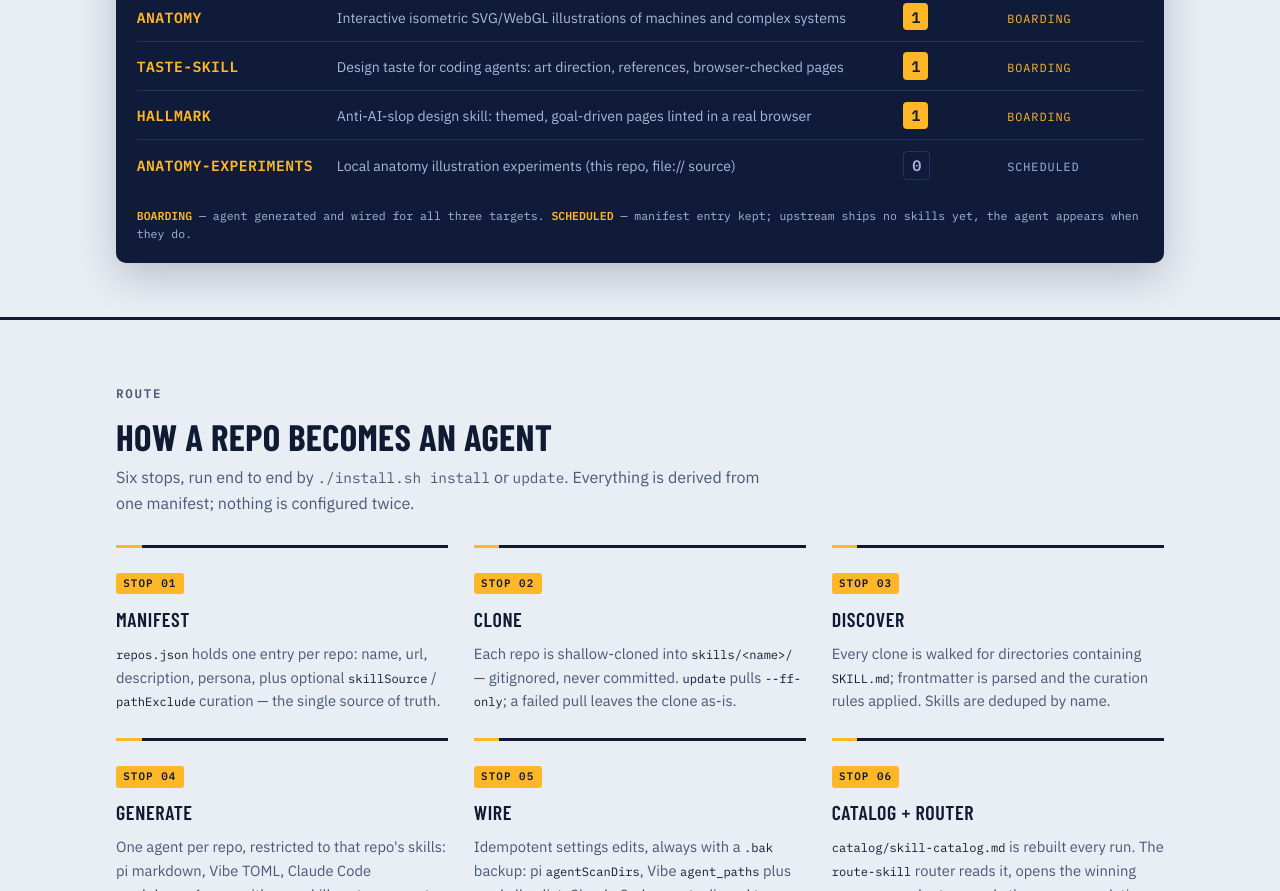
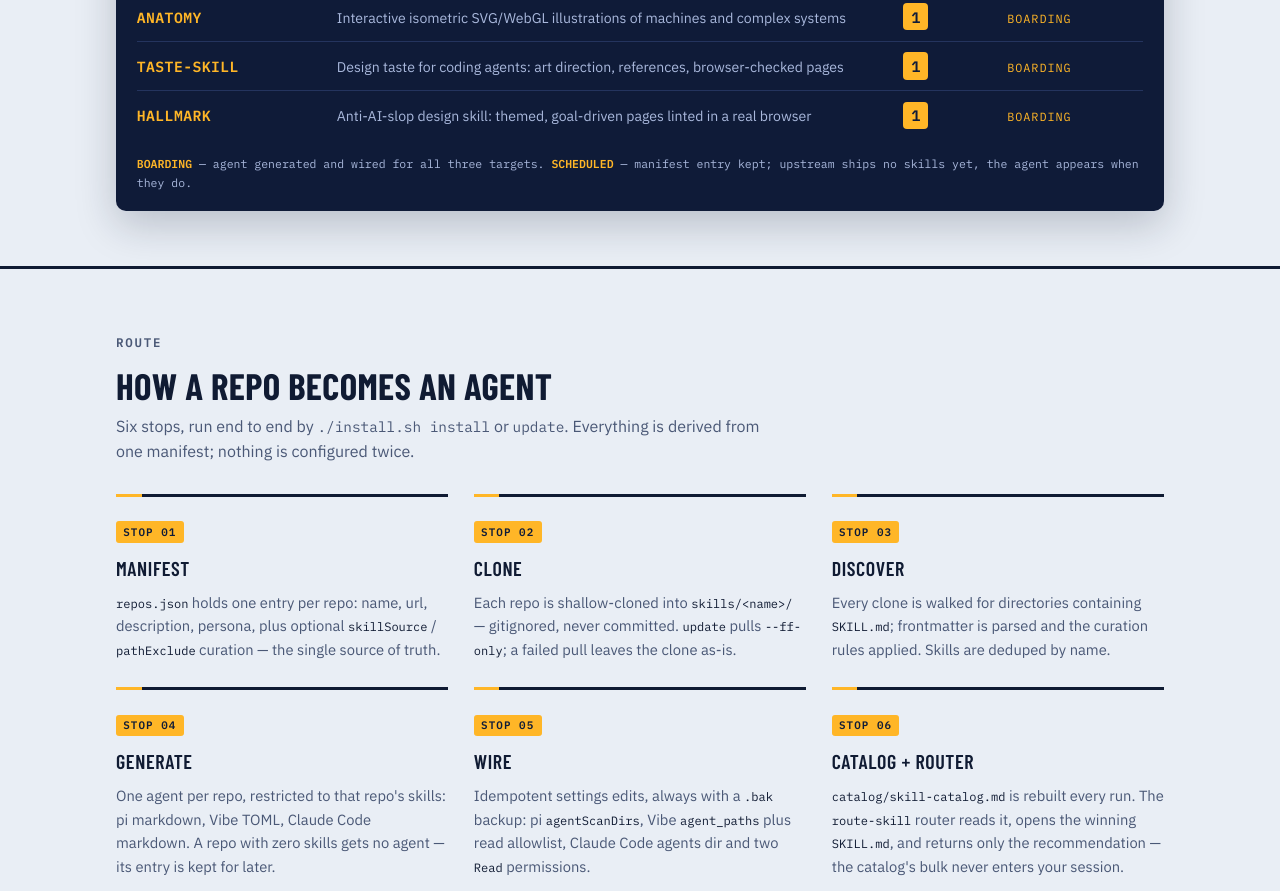
Before and after one commit to lbijeau/skill-router, a plain HTML site: page index.html in a window 1280 px wide. Shown: the part 1552-2443 px from the top of the page. Drawn offline with nearby package versions, Linux system fonts and the light colour scheme.

Commit message:
fix: close Phase D gate findings before public flip
- index.html: drop the hardcoded anatomy-experiments board row (local
  overlay repo; contradicted the '13 pinned' stat and leaked the local
  description) — reviewer P1
- generate.mjs: install/update warn when a local overlay entry generates
  agent files; README overlay paragraph states the machine-local files
  land in agents*/ and must not be committed — reviewer P1 +
  security-audit fast-follow
- ARCHITECTURE.md: generate step documents the tools policy; ADR-006
  records the per-repo tool policy decision — reviewer P2
- common.mjs: atomicWrite removes its tmp file if chmod/rename fails
  — security-audit low

```diff
--- a/index.html
+++ b/index.html
@@ -467,12 +467,6 @@ h2 {
               <span class="count" aria-label="1 skill">1</span>
               <span class="status on" aria-label="Status: boarding">BOARDING</span>
             </li>
-            <li class="board-row" style="--i:13">
-              <span class="repo">anatomy-experiments</span>
-              <span class="desc">Local anatomy illustration experiments (this repo, file:// source)</span>
-              <span class="count zero" aria-label="0 skills">0</span>
-              <span class="status" aria-label="Status: scheduled">SCHEDULED</span>
-            </li>
           </ul>
         </div>
         <p class="board-legend">
```
Also changed, not shown: scripts/common.mjs (+8 -2 lines), scripts/generate.mjs (+7 -0 lines), 3 other files.
